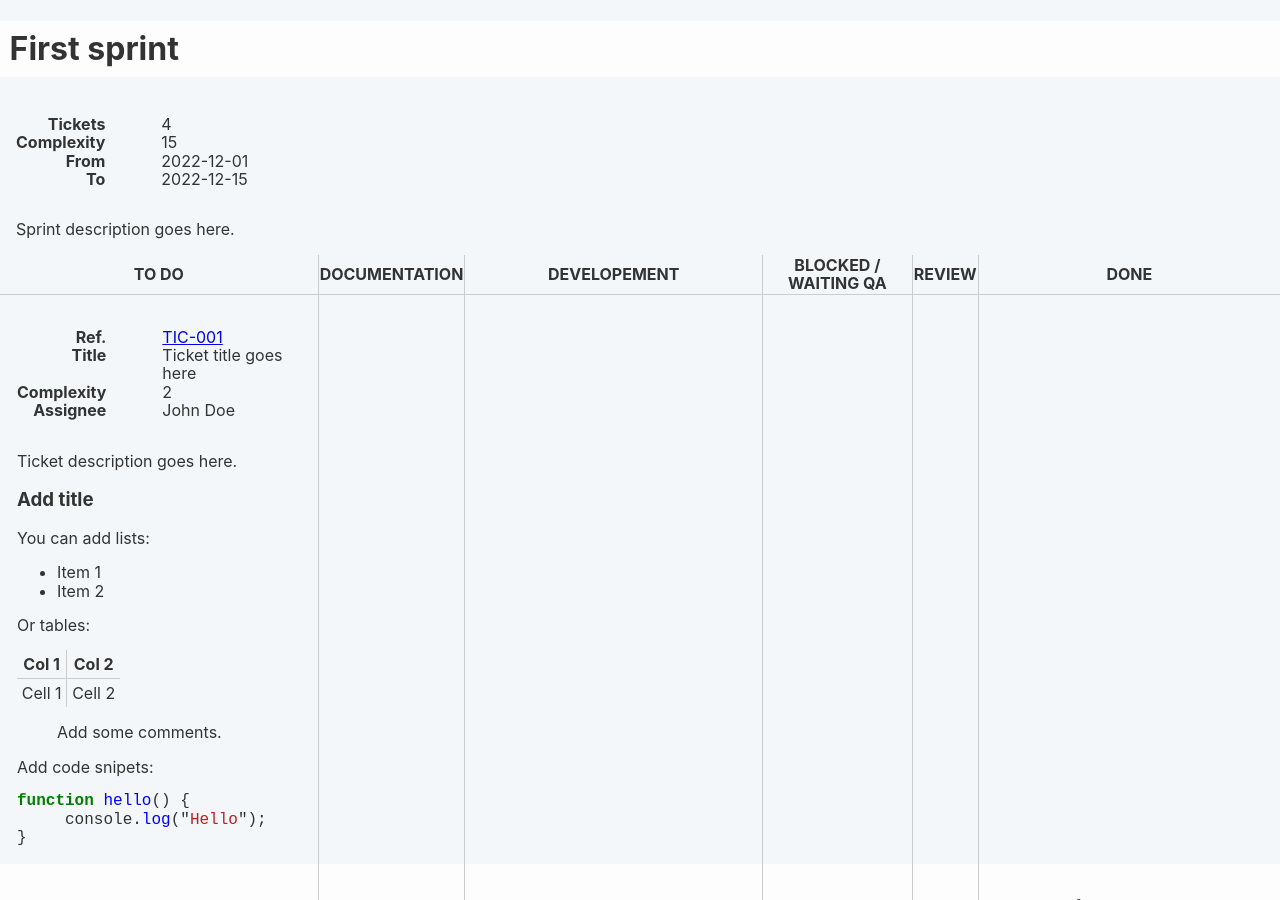
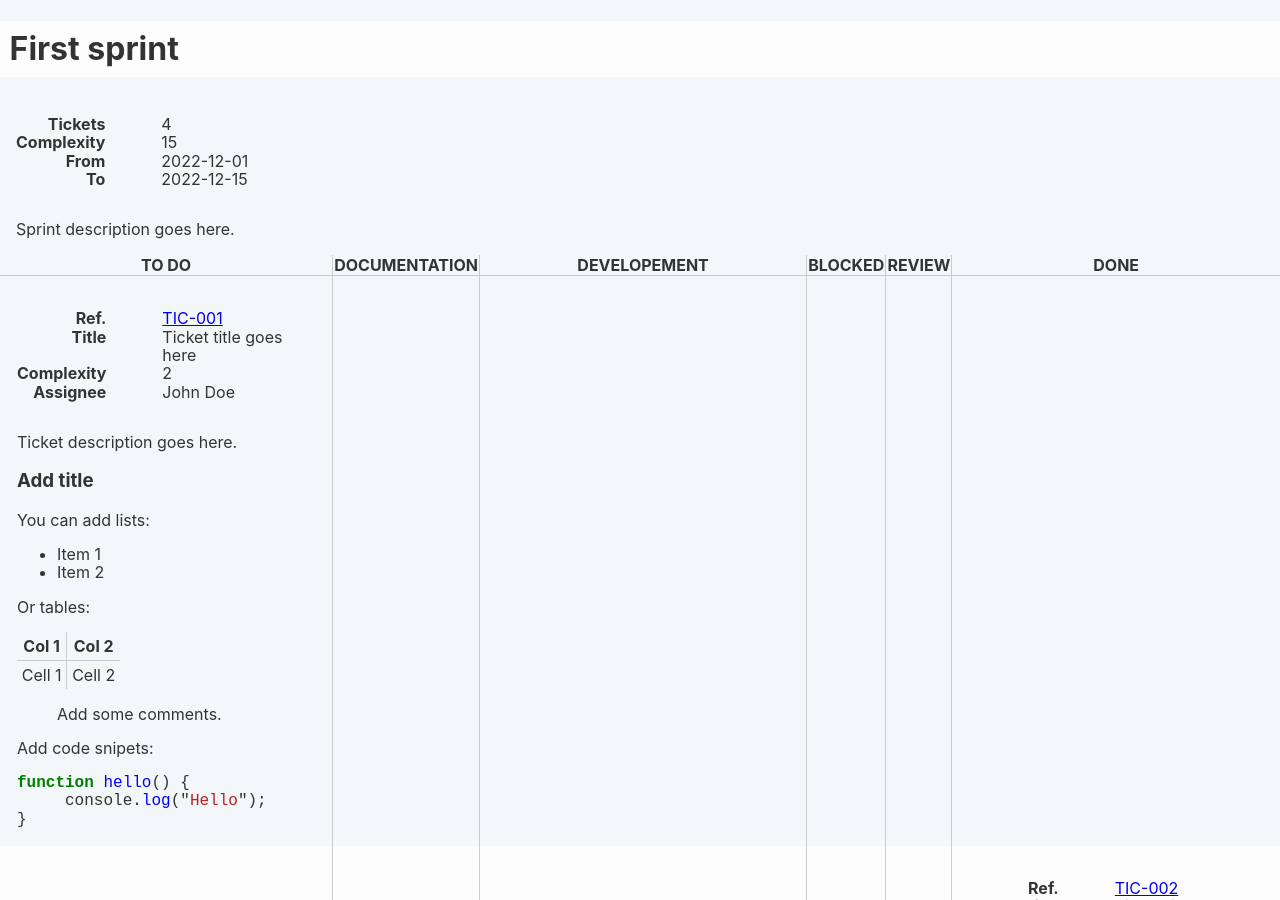
Before and after one commit to Lajule/scrummd, a Jekyll site: the page built from first-sprint.md, in a window 1280 px wide and 900 px high. Built offline with Jekyll 4.4.1, drawn with Linux system fonts in a browser that asks for light colours.

Commit message:
unused status

```diff
--- a/_layouts/sprint.html
+++ b/_layouts/sprint.html
@@ -36,7 +36,7 @@
               <th>TO DO</th>
               <th>DOCUMENTATION</th>
               <th>DEVELOPEMENT</th>
-              <th>BLOCKED / WAITING QA</th>
+              <th>BLOCKED</th>
               <th>REVIEW</th>
               <th>DONE</th>
             </tr>
@@ -69,7 +69,7 @@
             <td></td>{{ ticket_cell }}<td></td><td></td><td></td><td></td>
             {% elsif ticket.status == "DEVELOPEMENT" %}
             <td></td><td></td>{{ ticket_cell }}<td></td><td></td><td></td>
-            {% elsif ticket.status == "BLOCKED / WAITING QA" %}
+            {% elsif ticket.status == "BLOCKED" %}
             <td></td><td></td><td></td>{{ ticket_cell }}<td></td><td></td>
             {% elsif ticket.status == "REVIEW" %}
             <td></td><td></td><td></td><td></td>{{ ticket_cell }}<td></td>
```
Also changed, not shown: README.md, _layouts/sprints.html (indentation only).
